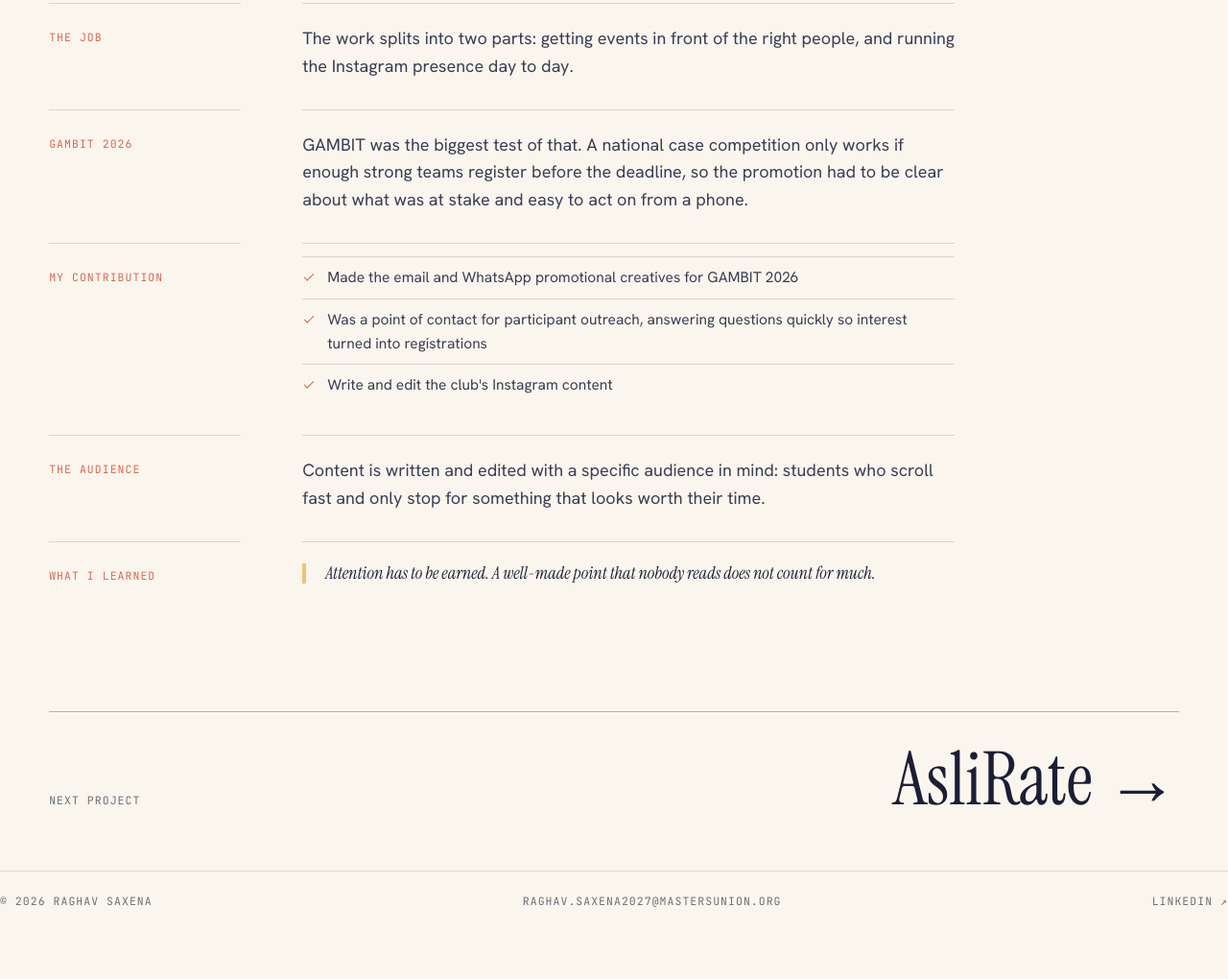
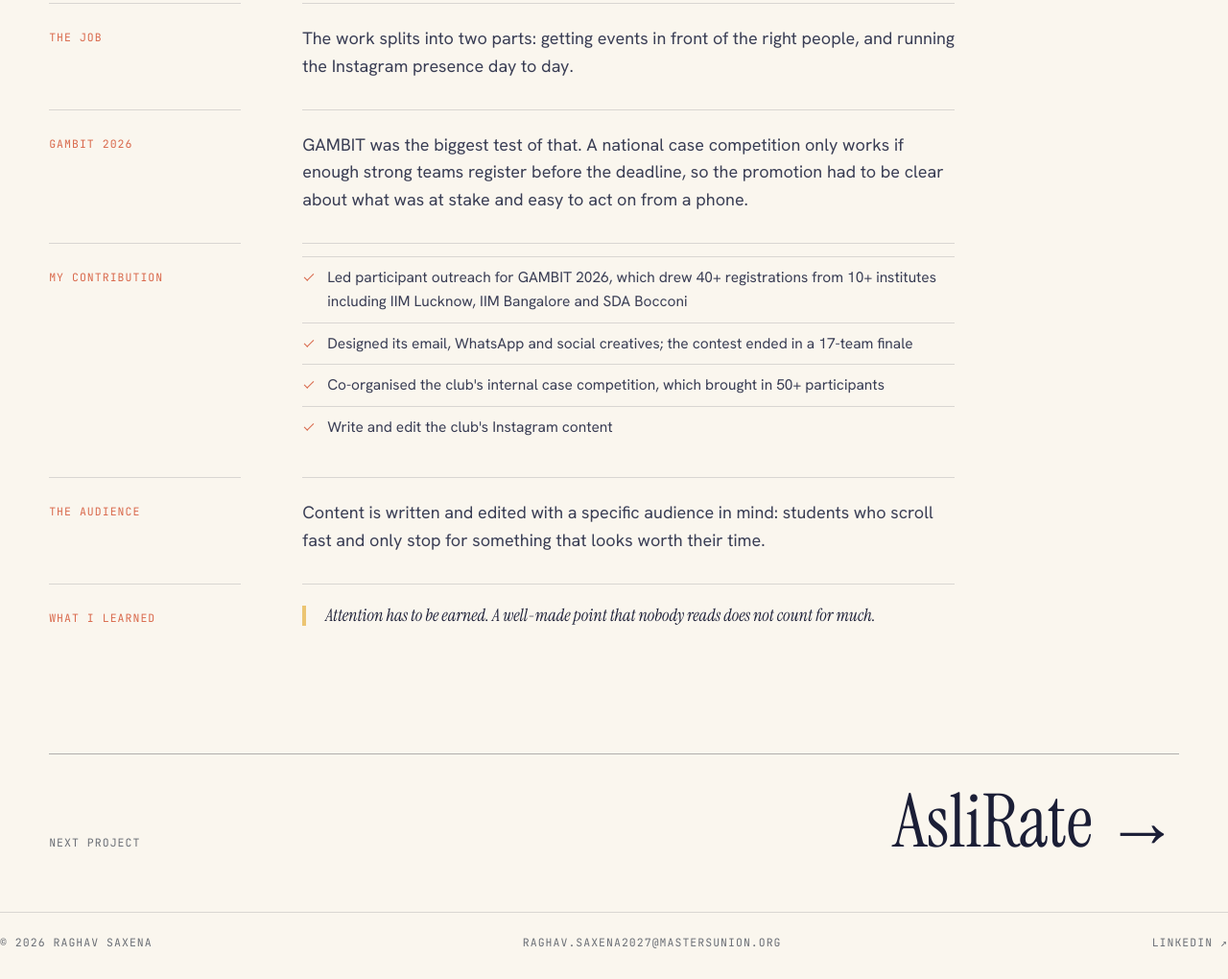
Before and after one commit to raghavsaxena6910/raghav-saxena-portfolio, a plain HTML site: page work/commercex.html in a window 1280 px wide. Shown: the part 794-1814 px from the top of the page at 96% size. Before the commit the page ends 1770 px from the top, so only its background shows below. Drawn offline with Linux system fonts and the light colour scheme.

Commit message:
Add files via upload

```diff
--- a/work/commercex.html
+++ b/work/commercex.html
@@ -61,8 +61,9 @@
       <h2>My contribution</h2>
       <div class="blk rv">
         <ul class="ticks">
-          <li>Made the email and WhatsApp promotional creatives for GAMBIT 2026</li>
-          <li>Was a point of contact for participant outreach, answering questions quickly so interest turned into registrations</li>
+          <li>Led participant outreach for GAMBIT 2026, which drew 40+ registrations from 10+ institutes including IIM Lucknow, IIM Bangalore and SDA Bocconi</li>
+          <li>Designed its email, WhatsApp and social creatives; the contest ended in a 17-team finale</li>
+          <li>Co-organised the club's internal case competition, which brought in 50+ participants</li>
           <li>Write and edit the club's Instagram content</li>
         </ul>
       </div>
```
Also changed, not shown: work/cha-cha.html (+2 -1 lines).
